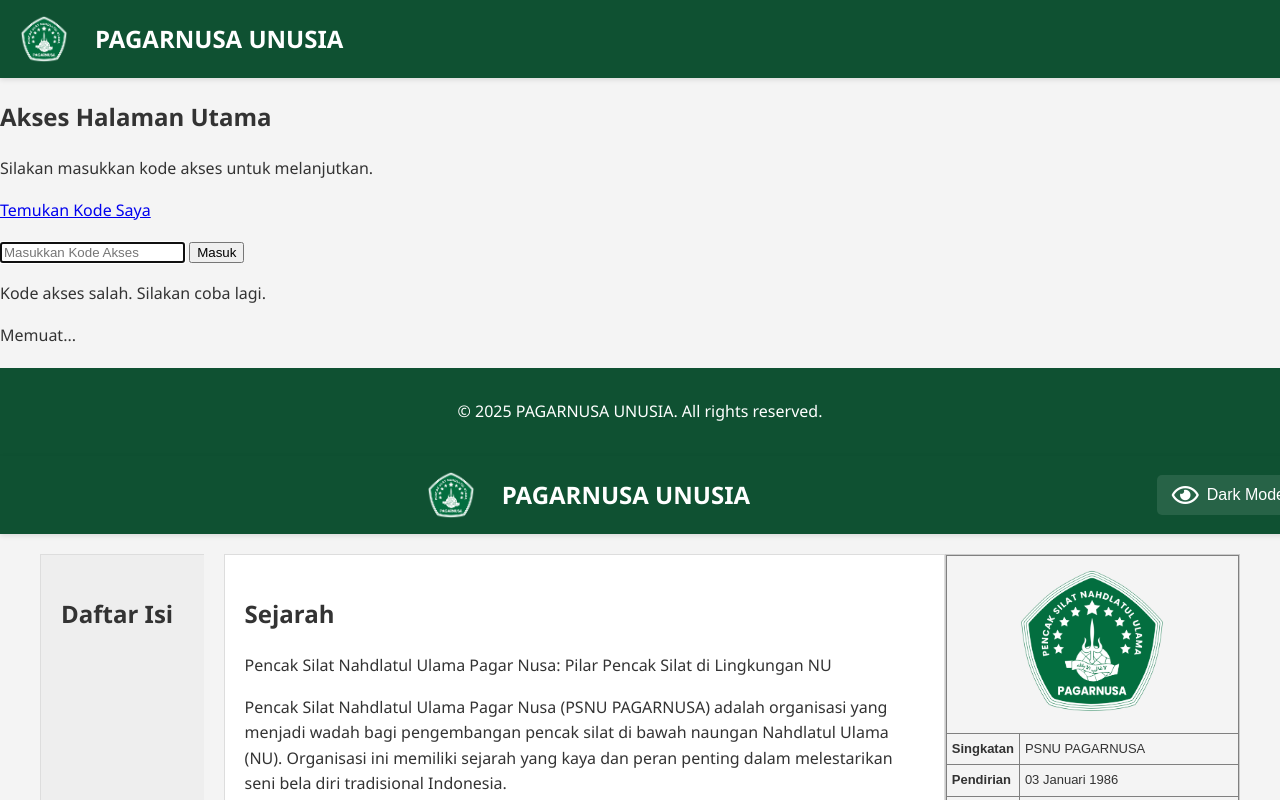
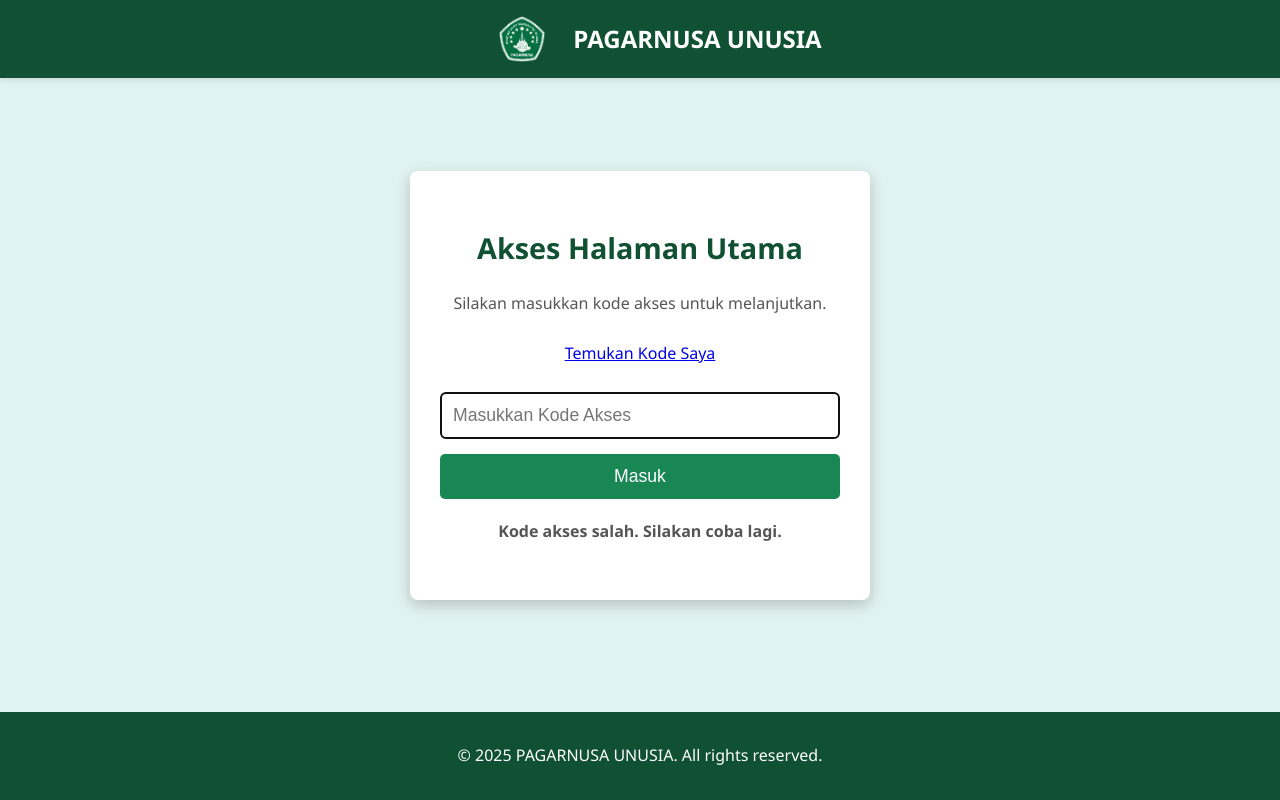
Before and after one commit to pagarnusa-unusia/kisi-kisi, a plain HTML site: page index.html in a window 1280 px wide. Both pictures are taken after a click on the button "Masuk". Shown: the top 800 px of the page. Drawn offline with Linux system fonts and the light colour scheme.

Commit message:
style.css

```diff
--- a/style.css
+++ b/style.css
@@ -21,6 +21,106 @@ body.overlay-active::after {
     background-color: rgba(0, 0, 0, 0.5); /* Warna overlay */
     z-index: 9; /* Di bawah sidebar tapi di atas konten utama */
 }
+
+/* --- Login Page Specific Styles --- */
+.login-page {
+    display: flex;
+    flex-direction: column;
+    min-height: 100vh; /* Make the login page take full viewport height */
+    background-color: #e0f2f1; /* Light greenish background for login */
+}
+
+.login-header {
+    background-color: #0f5132; /* Dark green */
+    color: white;
+    padding: 15px 20px;
+    display: flex;
+    justify-content: center; /* Center content in login header */
+    align-items: center;
+    box-shadow: 0 2px 5px rgba(0, 0, 0, 0.1);
+}
+
+.login-main {
+    flex-grow: 1; /* Allows main content to take available space */
+    display: flex;
+    justify-content: center;
+    align-items: center;
+    padding: 20px;
+}
+
+.login-container {
+    background-color: white;
+    padding: 30px;
+    border-radius: 8px;
+    box-shadow: 0 5px 15px rgba(0, 0, 0, 0.2);
+    text-align: center;
+    max-width: 400px;
+    width: 100%;
+}
+
+.login-container h2 {
+    color: #0f5132;
+    margin-bottom: 20px;
+    font-size: 1.8em;
+}
+
+.login-container p {
+    color: #555;
+    margin-bottom: 25px;
+}
+
+.input-group {
+    display: flex;
+    flex-direction: column;
+    gap: 15px;
+    margin-bottom: 20px;
+}
+
+.login-container input[type="password"] {
+    width: 100%;
+    padding: 12px;
+    border: 1px solid #ccc;
+    border-radius: 5px;
+    font-size: 1.1em;
+    box-sizing: border-box; /* Include padding in width */
+}
+
+.login-container button {
+    background-color: #198754; /* Green */
+    color: white;
+    border: none;
+    padding: 12px 25px;
+    border-radius: 5px;
+    font-size: 1.1em;
+    cursor: pointer;
+    transition: background-color 0.3s ease, transform 0.2s ease;
+    width: 100%; /* Full width button */
+}
+
+.login-container button:hover {
+    background-color: #157347;
+    transform: translateY(-2px);
+}
+
+.login-footer {
+    background-color: #0f5132;
+    color: white;
+    padding: 15px 20px;
+    text-align: center;
+}
+
+.error-message {
+    color: #dc3545; /* Red for error */
+    font-weight: bold;
+    margin-top: 15px;
+    display: none; /* Hidden by default */
+}
+
+.hidden {
+    display: none; /* Class to hide the main content initially */
+}
+/* --- End Login Page Specific Styles --- */
+
 
 header {
     background-color: #0f5132; /* Warna hijau gelap */
@@ -293,6 +393,17 @@ body.dark-mode .header-right button#toggle-dark-mode {
         border: 1px solid #ddd;
         margin-left: 0; /* Pastikan tidak ada margin yang menggeser konten utama */
     }
+
+    /* Adjust info-table-sidebar for desktop layout */
+    .info-table-sidebar {
+        position: sticky;
+        top: 60px; /* Aligns with other sidebars */
+        height: calc(100vh - 80px);
+        overflow-y: auto;
+        margin-left: 20px; /* Space from main content */
+        max-width: 300px !important; /* Adjust width as needed */
+        flex-shrink: 0; /* Prevent it from shrinking */
+    }
 }
 
 /* Footer styling */
@@ -303,3 +414,46 @@ footer {
     text-align: center;
     margin-top: 20px;
 }
+/* style.css */
+
+/* ... (Your existing CSS code) ... */
+
+/* --- Loading Spinner Styles --- */
+.loading-spinner {
+    position: fixed;
+    top: 0;
+    left: 0;
+    width: 100%;
+    height: 100%;
+    background-color: rgba(0, 0, 0, 0.7); /* Dark semi-transparent overlay */
+    display: flex;
+    flex-direction: column;
+    justify-content: center;
+    align-items: center;
+    z-index: 1000; /* Ensure it's on top of everything */
+    color: white;
+    font-size: 1.2em;
+    display: none; /* Hidden by default, shown by JS */
+}
+
+.loading-spinner.active {
+    display: flex; /* Show when active */
+}
+
+.spinner {
+    border: 8px solid rgba(255, 255, 255, 0.3);
+    border-top: 8px solid #198754; /* Green spinner */
+    border-radius: 50%;
+    width: 60px;
+    height: 60px;
+    animation: spin 1s linear infinite; /* Spinning animation */
+    margin-bottom: 15px;
+}
+
+@keyframes spin {
+    0% { transform: rotate(0deg); }
+    100% { transform: rotate(360deg); }
+}
+/* --- End Loading Spinner Styles --- */
+
+/* ... (Rest of your existing CSS code) ... */
```
